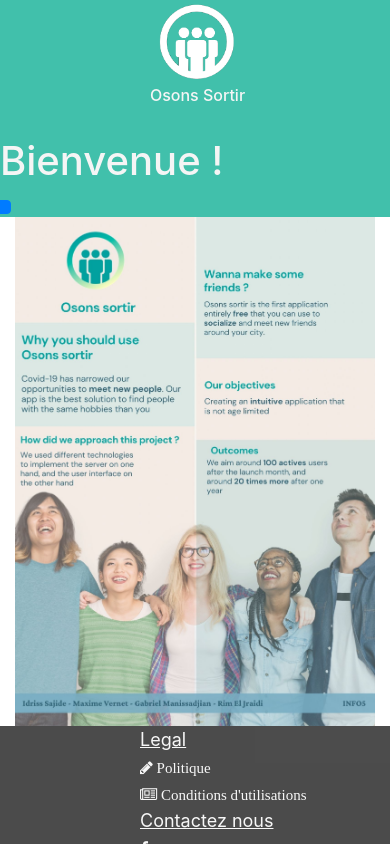
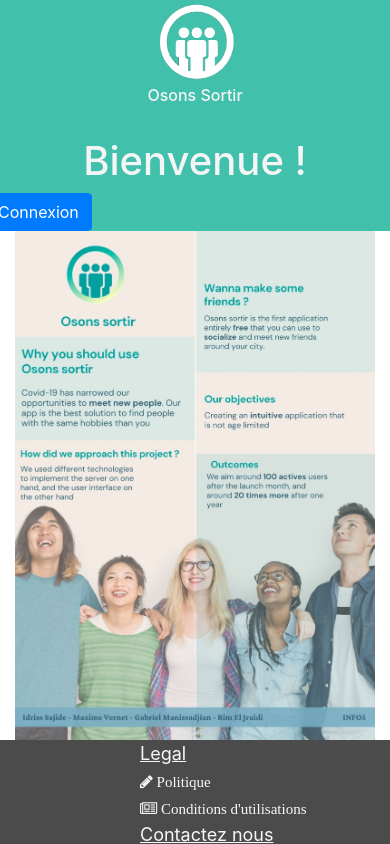
Before and after one commit to 2020-2021-PROJET-INFO5-G11/App, a Vue app in the folder client/: page / in a window 390 px wide. Shown: the top 844 px of the page. Built offline with nearby package versions, Linux system fonts and the light colour scheme.

Commit message:
correction de certaines erreurs de responsive

```diff
--- a/client/src/pages/reception.vue
+++ b/client/src/pages/reception.vue
@@ -3,16 +3,17 @@
 
       <div class="row headBand">
         <div style="text-align: center;" class="col-md-auto">
-          <img class="fit-picture" src="../logo_blanc.png"  >
-          <h6 style="padding-left: 5px;"> Osons Sortir</h6>
+          <img class="fit-picture" src="../logo_blanc.png">
+          <h6 class="titre" > Osons Sortir</h6> <!--style="padding-left: 50px;"-->
         </div>
         <div class="col-md-auto">
           <br>
           <h1> Bienvenue !</h1>
         </div>
 
-        <div  class="connexion-1" >
+        <div class="connexion-1" >
           <b-button variant=primary>
+            Connexion
           </b-button>
         </div>
       </div>
@@ -48,12 +49,18 @@ export default {
   }
 
   .headBand {
-    padding: 100 px;
     background-color: rgb(65, 192, 171);
     color: rgb(245, 245, 245);
   }
 
+  .col-md-auto {
+     text-align: center;
+  }
+
+  .titre {
+  }
   .connexion-1 {
-    float: right;
+    float : right;
+     text-align: center;
   }
 </style>
```
